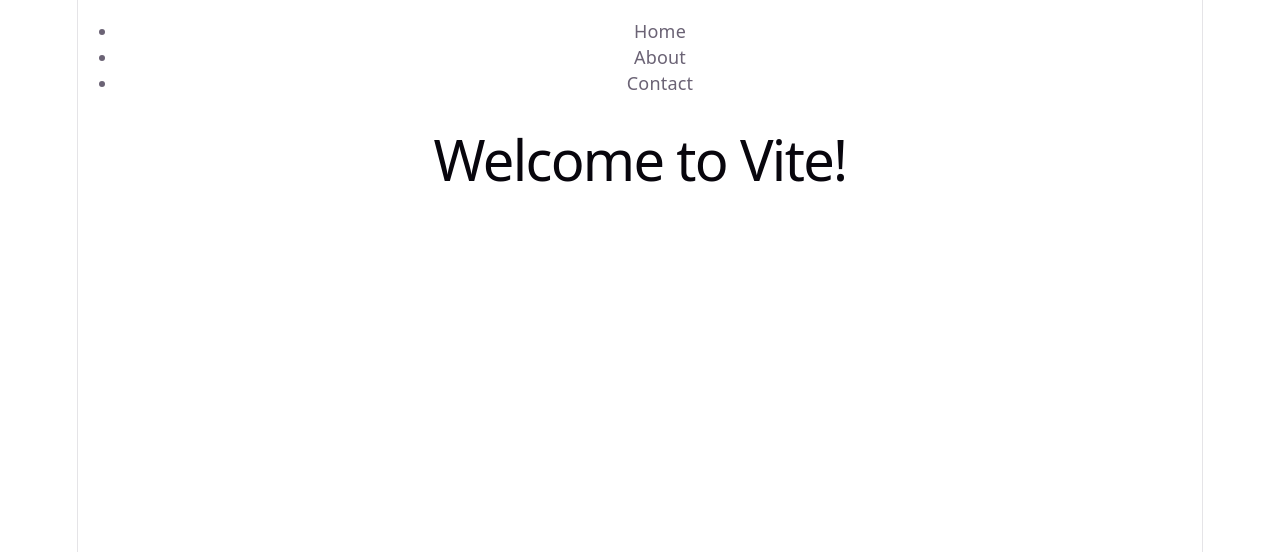
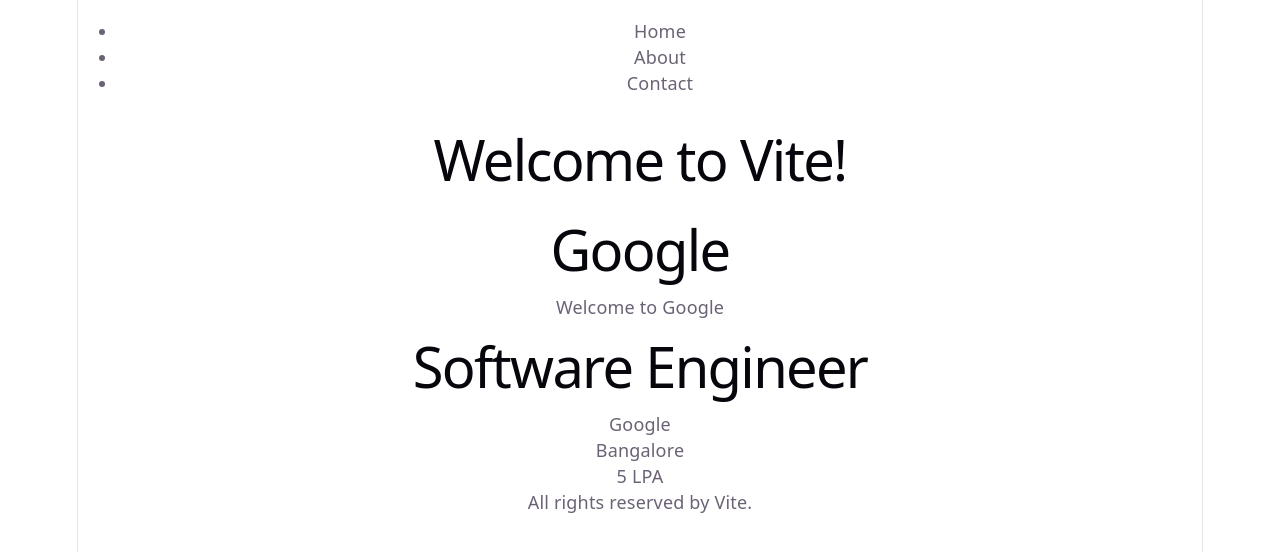
Before and after one commit to jmanasareddy12/fast_api, a React (Vite) app in the folder frontend/vite-project/: page / in a window 1280 px wide. Shown: the top 552 px of the page. Built offline with nearby package versions, Linux system fonts and the light colour scheme.

Commit message:
react update

```diff
--- a/frontend/vite-project/src/App.tsx
+++ b/frontend/vite-project/src/App.tsx
@@ -1,10 +1,16 @@
 import Welcome from './components/welcome';
 import NavBar from './components/NavBar';
+import CompanyCard from './components/CompanyCard';
+import Footer from './components/Footer';
+import JobCard from './components/JobCard';
 function App(){
   return(
     <>
       <NavBar />
       <Welcome />
+      <CompanyCard />
+      <JobCard />
+      <Footer />
     </>
   )
 }
--- /dev/null
+++ b/frontend/vite-project/src/components/CompanyCard.tsx
@@ -0,0 +1,10 @@
+function CompanyCard(){
+    return (
+        <div>
+            <h1>Google</h1>
+            <p>Welcome to Google</p>
+        </div>
+    )
+}
+
+export default CompanyCard
--- /dev/null
+++ b/frontend/vite-project/src/components/JobCard.tsx
@@ -0,0 +1,12 @@
+function JobCard(){
+    return (
+        <div>
+            <h1>Software Engineer</h1>
+            <p>Google</p>
+            <p>Bangalore</p>
+            <p>5 LPA</p>
+        </div>
+    )
+}
+
+export default JobCard
```
